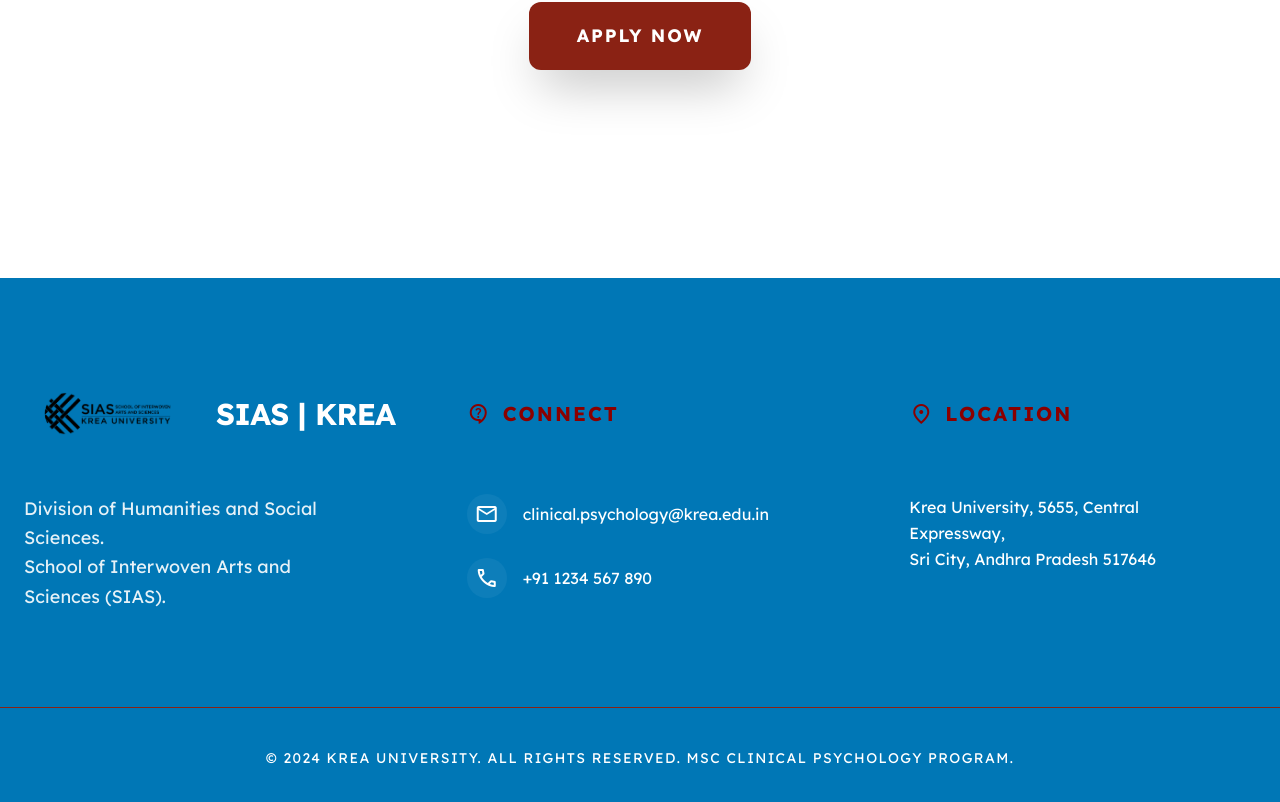
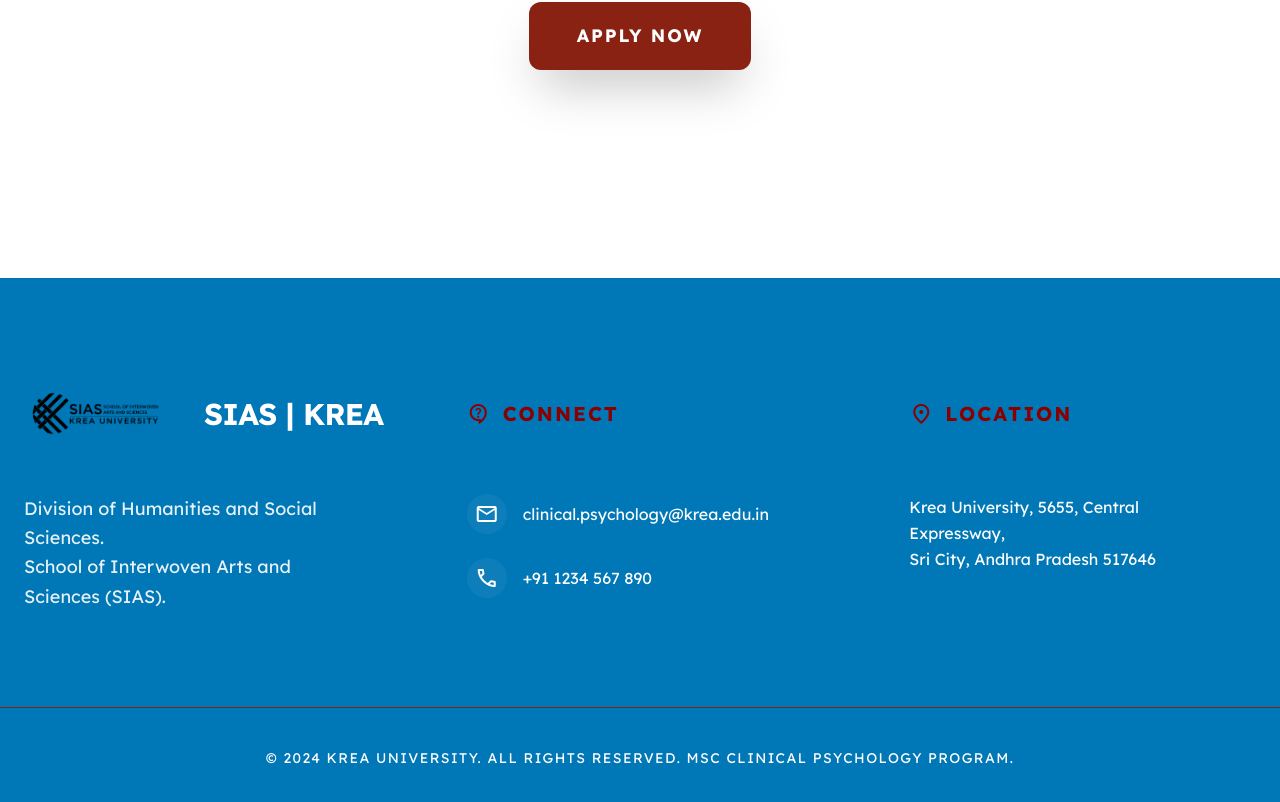
Before and after one commit to Aarjav243/Krea-Landing-page-, a React (Vite) app in the folder krea-landing/: page / in a window 1280 px wide. Shown: the part 9197-9999 px from the top of the page. Built offline with nearby package versions, Linux system fonts and the light colour scheme.

Commit message:
UI: Final nudge to footer brand alignment

```diff
--- a/krea-landing/src/components/Footer.tsx
+++ b/krea-landing/src/components/Footer.tsx
@@ -5,11 +5,11 @@
     <footer className="bg-secondary text-white py-24 relative z-0">
       <div className="max-w-7xl mx-auto px-6 grid md:grid-cols-3 gap-24 relative z-10">
         <div className="flex flex-col">
-          <div className="flex items-center gap-3 mb-10 h-20">
+          <div className="flex items-center gap-3 mb-10 h-20 -ml-6">
             <img
               src="/sias-logo-black.png"
               alt="SIAS Logo"
-              className="w-48 h-auto object-contain -ml-3"
+              className="w-48 h-auto object-contain"
             />
             <h3 className="font-bold text-3xl tracking-tight uppercase text-white leading-none whitespace-nowrap">
               SIAS | KREA
```
